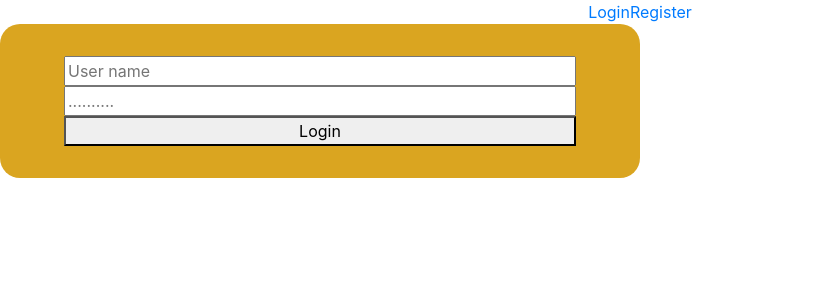
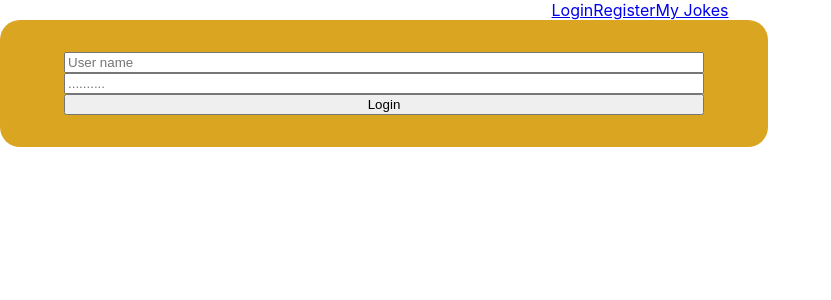
Before and after one commit to the-jokr/Front-End-Vijay, a React (Create React App) app in the folder jokr/: page /login in a window 1280 px wide. Shown: the top 300 px of the page, without its empty margins (0-831 px from the left). Built offline with nearby package versions, Linux system fonts and the light colour scheme.

Commit message:
addedPrivateRoutes

```diff
--- a/jokr/src/App.js
+++ b/jokr/src/App.js
@@ -5,14 +5,18 @@ import { Route, Link } from "react-router-dom";
 
 import Login from "./components/Login";
 import Register from "./components/Register";
+import JokeWallet from "./components/JokeWallet";
+import PrivateRoute from "./PrivateRoute";
 
 function App() {
   return (
     <div className="App">
       <Link to="/login">Login</Link>
       <Link to="/register">Register</Link>
-      <Route exact path="/login" component={Login} />
+      <Link to="/my-wallet">My Jokes</Link>
+      <Route path="/login" component={Login} />
       <Route path="/register" component={Register} />
+      <PrivateRoute path="/my-wallet" component={JokeWallet} />
     </div>
   );
 }
--- a/jokr/src/PrivateRoute.js
+++ b/jokr/src/PrivateRoute.js
@@ -15,3 +15,5 @@ const PrivateRoute = ({ component: Component, ...rest }) => {
     />
   );
 };
+
+export default PrivateRoute;
--- /dev/null
+++ b/jokr/src/components/JokeWallet.js
@@ -0,0 +1,12 @@
+import React from "react";
+import { connect } from "react-redux";
+
+class JokeWallet extends React.Component {
+  render() {
+    return (
+      <div>
+      </div>
+    );
+  }
+}
+export default connect()(JokeWallet);
--- a/jokr/src/index.js
+++ b/jokr/src/index.js
@@ -6,7 +6,6 @@ import rootReducer from "./reducers";
 import thunk from "redux-thunk";
 import logger from "redux-logger";
 import { BrowserRouter as Router } from "react-router-dom";
-import 'bootstrap/dist/css/bootstrap.min.css';
 
 import "./index.css";
 import App from "./App";
```
